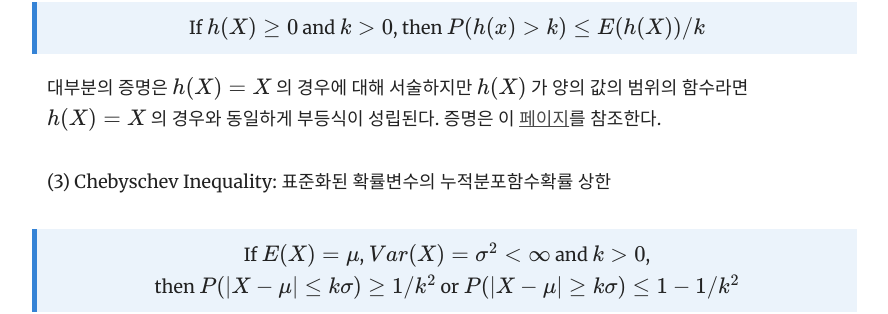
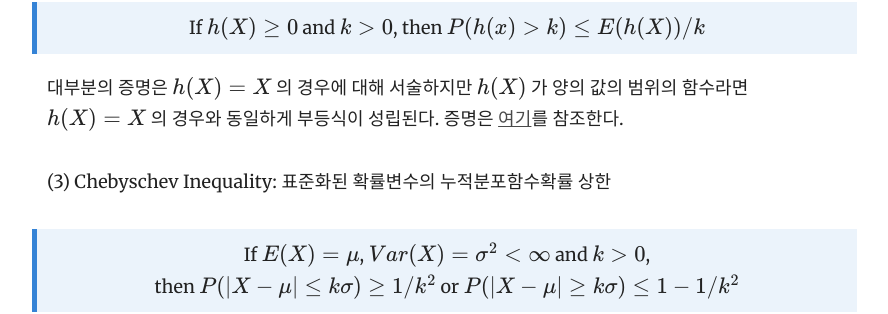
Before and after one commit to yrk3434/yrk3434.github.io, a Jekyll site: the page built from _docs/Theory/Mathematical Statistics.md, in a window 1280 px wide and 900 px high, scrolled down 5320 px. Shown: the part 153-467 px from the top of the window, without its empty margins (343-1231 px from the left). Built offline with Jekyll 4.4.1, drawn with Linux system fonts in a browser that asks for light colours; formulas are drawn with MathJax 3.

Commit message:
Update Mathematical Statistics.md

```diff
--- a/_docs/Theory/Mathematical Statistics.md
+++ b/_docs/Theory/Mathematical Statistics.md
@@ -140,7 +140,7 @@ $ \phi(x) $ 를 $ X=\mu $ 에 대해 2차 테일러 전개를 하여 부등식
 > <center> If $ h(X) \geq 0 $ and $ k>0 $, then $ P(h(x)>k) \leq E(h(X))/k $ <center/>
 
 대부분의 증명은 $ h(X)=X $ 의 경우에 대해 서술하지만 $ h(X) $ 가 양의 값의 범위의 함수라면 $ h(X)=X $ 의 경우와 동일하게 부등식이 성립된다.
-증명은 이 [페이지](https://www.probabilitycourse.com/chapter6/6_2_2_markov_chebyshev_inequalities.php)를 참조한다.
+증명은 [여기](https://www.probabilitycourse.com/chapter6/6_2_2_markov_chebyshev_inequalities.php)를 참조한다.
 
 (3) Chebyschev Inequality: 표준화된 확률변수의 누적분포함수확률 상한
 > <center> If $ E(X)=\mu $, $ Var(X) =\sigma^2 < \infty $ and $ k>0 $, <center/>
```
